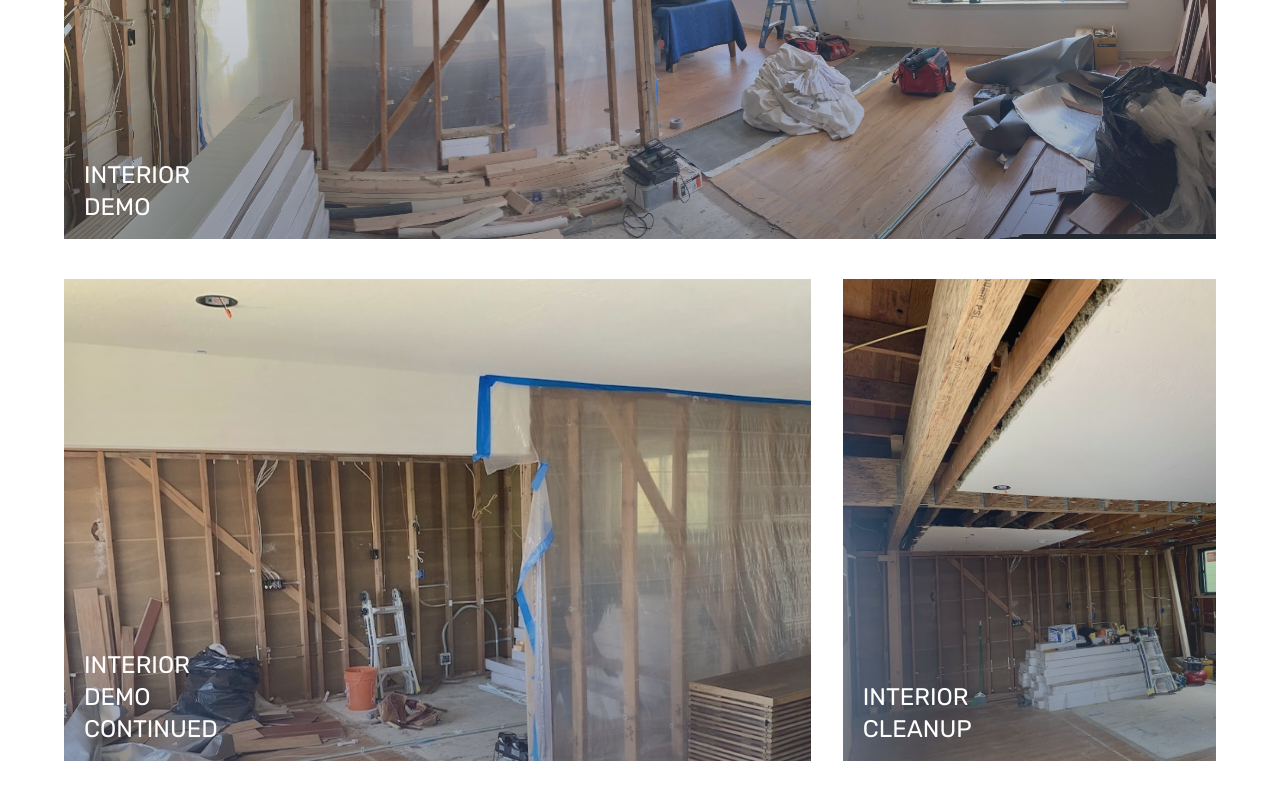
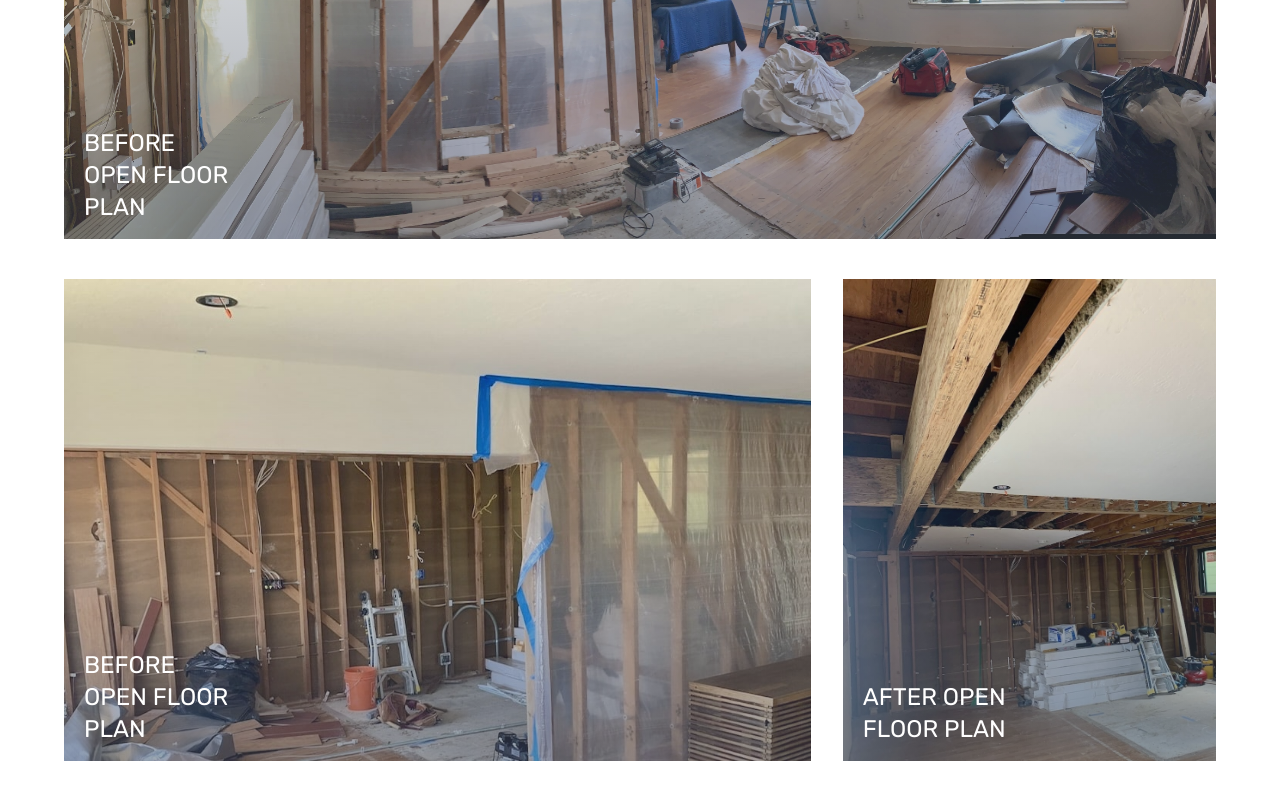
Before and after one commit to nick-noob/barron-contracting, a website: page index.html in a window 1280 px wide. Shown: the part 5740-6539 px from the top of the page. Drawn offline with Linux system fonts and the light colour scheme.

Commit message:
Change caption for some photos to display before and after open floor plan.

```diff
--- a/index.html
+++ b/index.html
@@ -496,7 +496,7 @@
               <div class="item-gradient"></div>
               <!-- Item Text -->
               <h5>
-                Interior Demo
+                Before Open Floor Plan
               </h5>
              </div>
           </div>
@@ -513,7 +513,7 @@
               <div class="item-gradient"></div>
               <!-- Item Text -->
               <h5>
-                Interior Demo Continued
+                Before Open Floor Plan
               </h5>
              </div>
 
@@ -527,7 +527,7 @@
               <div class="item-gradient"></div>
               <!-- Item Text -->
               <h5>
-                Interior Cleanup
+                After Open Floor Plan
               </h5>
              </div>
           </div>
@@ -544,7 +544,7 @@
               <div class="item-gradient"></div>
               <!-- Item Text -->
               <h5>
-                More Interior Cleanup
+                After Open Floor Plan
               </h5>
              </div>
 
```
